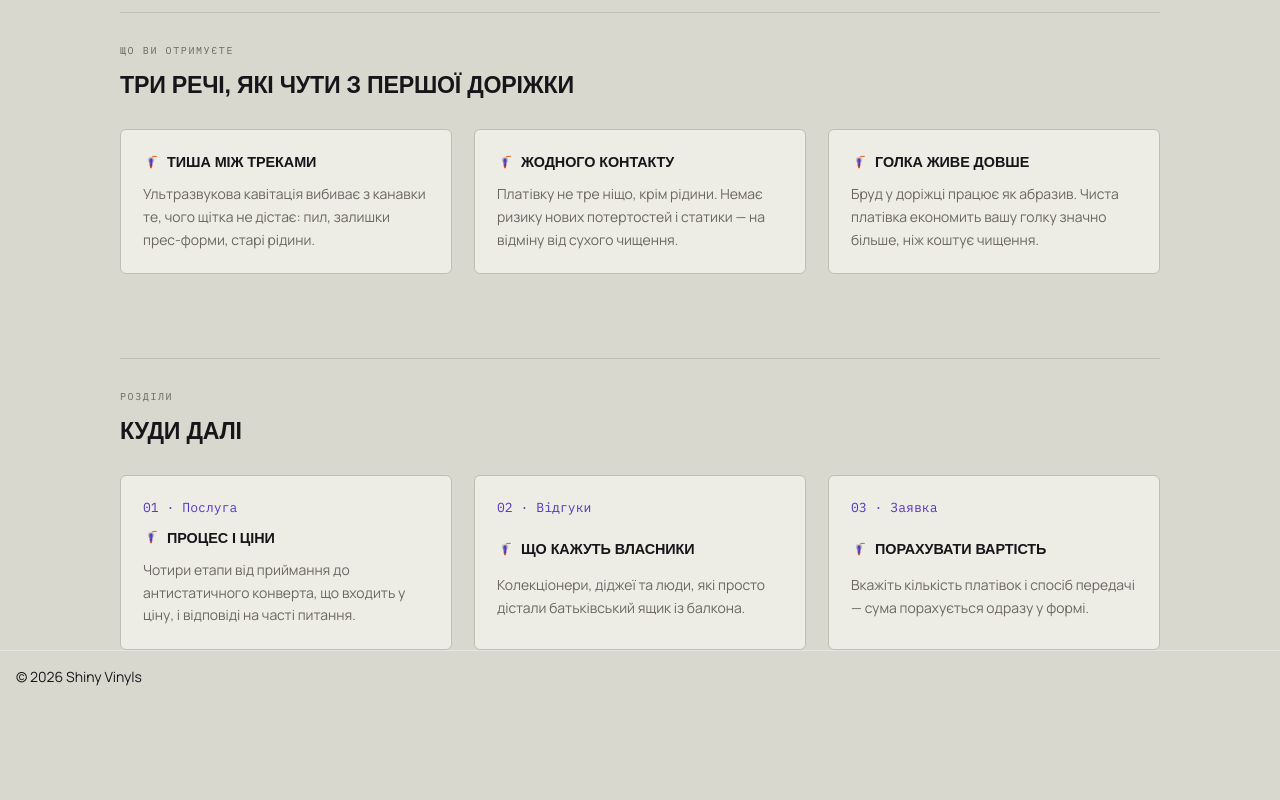
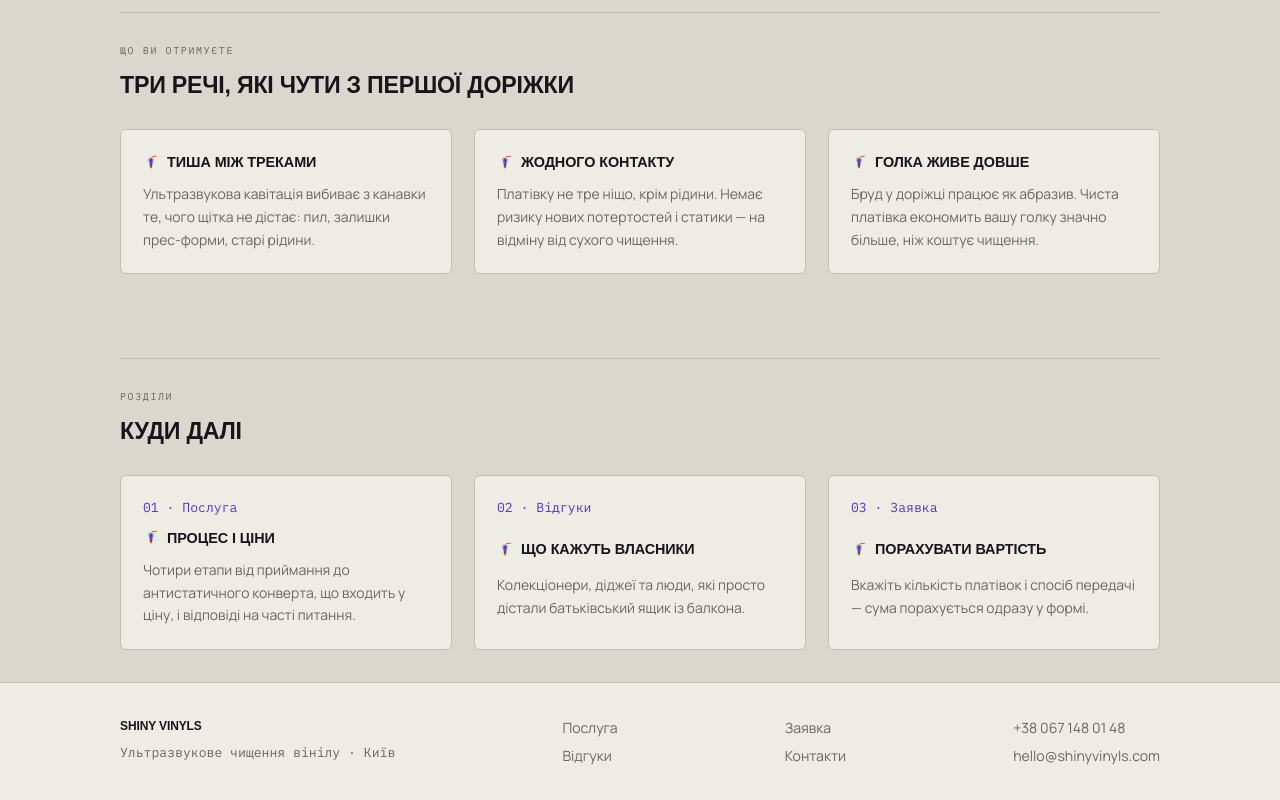
Before and after one commit to TolikSyedin/shiny-vinyls, a Next.js app: page / in a window 1280 px wide. Shown: the part 751-1551 px from the top of the page. Before the commit the page ends 1454 px from the top, so only its background shows below. Built offline with nearby package versions, Linux system fonts and the light colour scheme; a web font is replaced by a local one.

Commit message:
Build the site footer per the design

```diff
--- a/components/layout/site-footer.tsx
+++ b/components/layout/site-footer.tsx
@@ -1,7 +1,45 @@
+import Link from 'next/link'
+
+const LINK_CLASS_NAME =
+  'text-[0.88rem] text-[var(--muted)] no-underline hover:text-[var(--ink)]'
+
 export function SiteFooter() {
   return (
-    <footer className="border-t border-border p-4 text-sm text-muted-foreground">
-      <p className="text-foreground">© 2026 Shiny Vinyls</p>
+    <footer className="mt-4 md:mt-8 border-t border-[var(--rule)] bg-[var(--surface-2)]">
+      <div className="mx-auto flex max-w-[1120px] flex-wrap items-start justify-between gap-[22px] px-[clamp(16px,4vw,40px)] py-[34px]">
+        <div className="grid gap-[8px]">
+          <span className="font-[family-name:var(--f-display)] text-[12px] font-black tracking-[-0.01em] text-[var(--ink)] uppercase">
+            Shiny Vinyls
+          </span>
+          <span className="font-[family-name:var(--f-mono)] text-[0.82rem] text-[var(--muted)]">
+            Ультразвукове чищення вінілу · Київ
+          </span>
+        </div>
+        <div className="grid gap-[7px]">
+          <Link href="/how-it-works" className={LINK_CLASS_NAME}>
+            Послуга
+          </Link>
+          <Link href="/reviews" className={LINK_CLASS_NAME}>
+            Відгуки
+          </Link>
+        </div>
+        <div className="grid gap-[7px]">
+          <Link href="/request" className={LINK_CLASS_NAME}>
+            Заявка
+          </Link>
+          <Link href="/contacts" className={LINK_CLASS_NAME}>
+            Контакти
+          </Link>
+        </div>
+        <div className="grid gap-[7px]">
+          <a href="tel:+380671480148" className={LINK_CLASS_NAME}>
+            +38 067 148 01 48
+          </a>
+          <a href="mailto:hello@shinyvinyls.com" className={LINK_CLASS_NAME}>
+            hello@shinyvinyls.com
+          </a>
+        </div>
+      </div>
     </footer>
   )
 }
```
